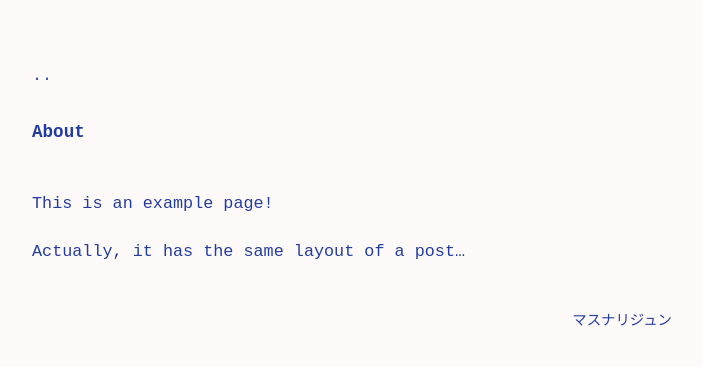
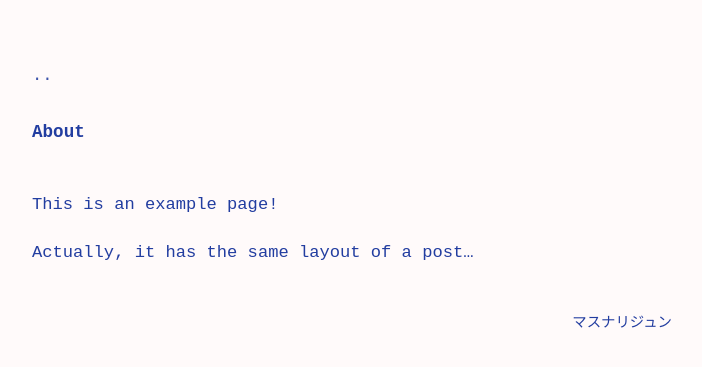
Before and after one commit to msnrjn/msnrjn.github.io, a Jekyll site: the page built from about.md, in a window 1280 px wide. Shown: the top 367 px of the page, without its empty margins (288-990 px from the left). Built offline with Jekyll 4.4.1, drawn with Linux system fonts in a browser that asks for light colours.

Commit message:
2020-10-27 00:02

```diff
--- a/_sass/no-style-please.scss
+++ b/_sass/no-style-please.scss
@@ -26,7 +26,7 @@ html { height: 100%; }
 body {
   color:  rgba(10,40,150,.9);
   font-family: monospace;
-  font-size: 1.05rem;
+  font-size: 1.07rem;
   line-height: 1.4;
   margin: 0;
   min-height: 100%;
```
Also changed, not shown: 2 other files.
